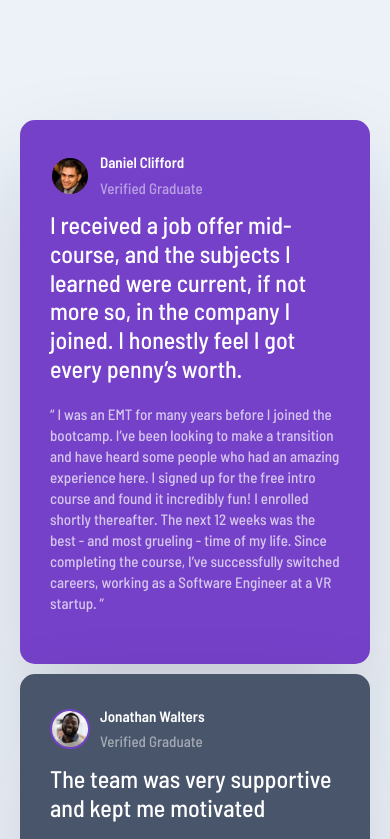
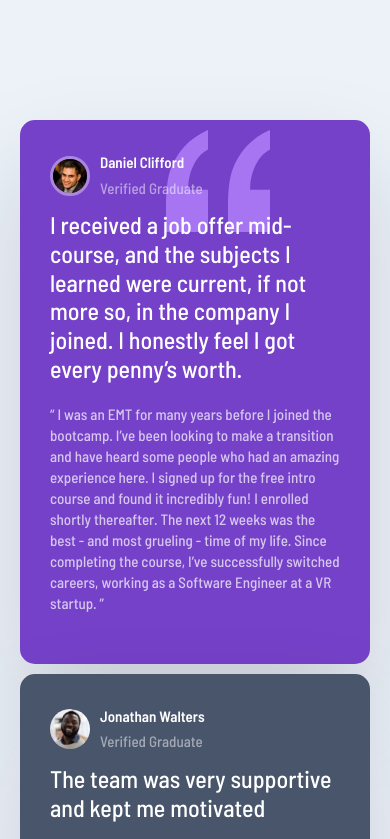
Before and after one commit to bonnielwilson1/testimonials-grid-section-main, a plain HTML site: page index.html in a window 390 px wide. Shown: the top 839 px of the page. Drawn offline with Linux system fonts and the light colour scheme.

Commit message:
all css styles for mobile

```diff
--- a/style.css
+++ b/style.css
@@ -57,7 +57,7 @@ body {
     border-radius: 50%;
     width: 40px;
     height: 40px;
-    border: 2px solid var(--purple);
+
     margin-right: 10px;
 
 }
@@ -77,6 +77,13 @@ body {
 .card-bg-purple {
     background-color: var(--purple);
     color: white;
+    background-image: url(/images/bg-pattern-quotation.svg);
+    background-repeat: no-repeat;
+    background-position: top 10px right 100px;
+}
+.card-bg-purple .card-img, .card-bg-navy .card-img{
+    border: 3px solid hsl(263, 55%, 70%);
+
 }
 .card-bg-slate {
     background-color: var(--dark-gray);
```
